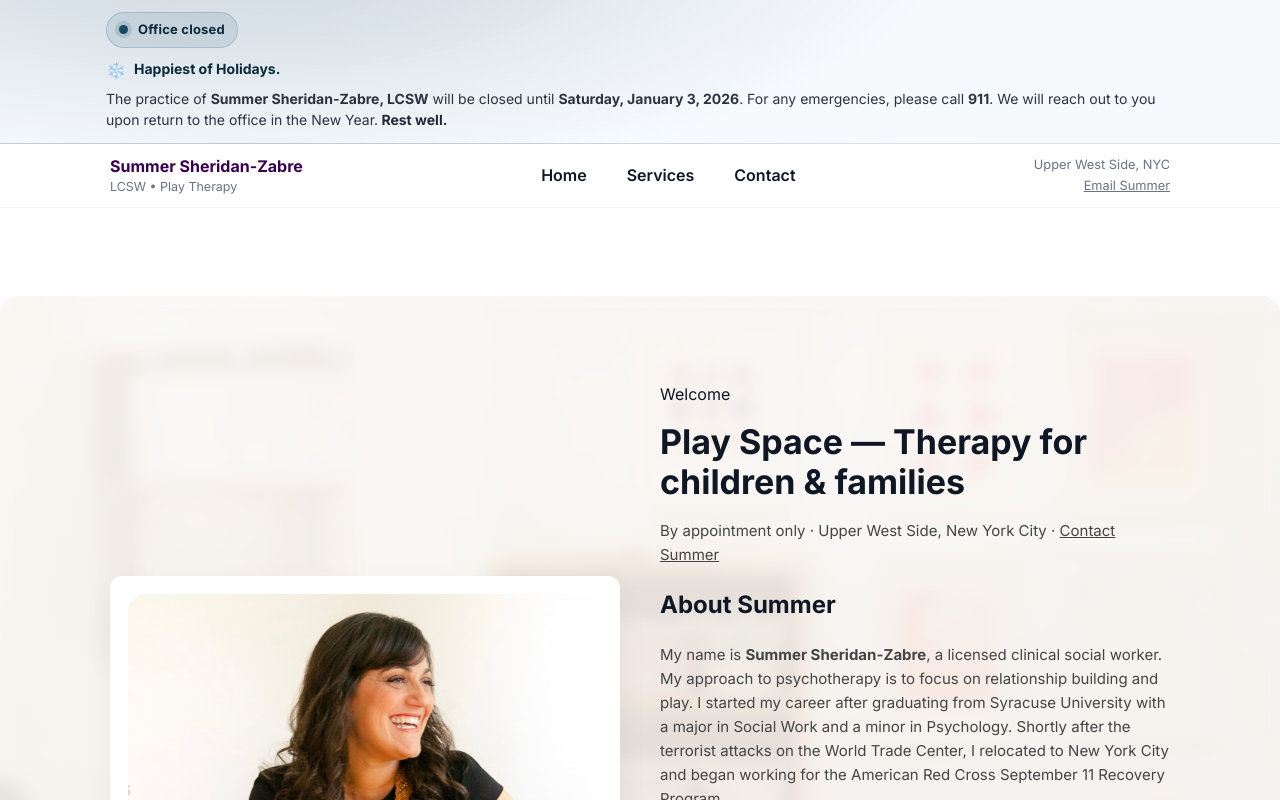
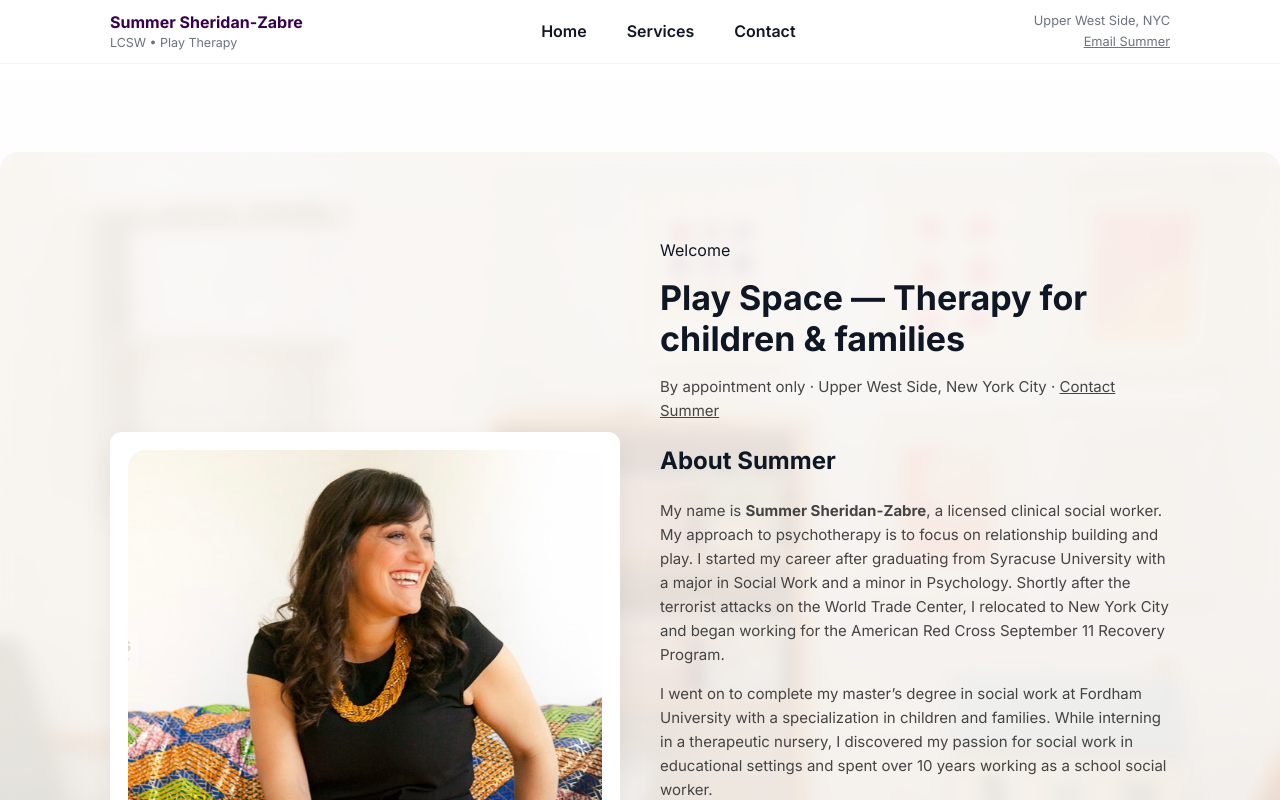
Before and after one commit to zabroski/play, a React (Create React App) app: page / in a window 1280 px wide. Shown: the top 800 px of the page. Built offline with nearby package versions, Linux system fonts and the light colour scheme; no server answers.

Commit message:
remove closure banner

```diff
--- a/src/App.js
+++ b/src/App.js
@@ -6,7 +6,6 @@ import Services from "./components/Services/Services";
 import Contact from "./components/Contact/Contact";
 import Footer from "./components/Footer/Footer";
 import BackToTop from "./components/BackToTop/BackToTop";
-import ClosureBanner from "./components/ClosureBanner/ClosureBanner";
 
 // ensure global css is imported by index.js (CRA default) - otherwise import here:
 // import "./index.css";
@@ -14,7 +13,6 @@ import ClosureBanner from "./components/ClosureBanner/ClosureBanner";
 function App() {
   return (
     <div className="app-root">
-      <ClosureBanner />
       <Navbar />
       <main>
         <section id="home">
```
Also changed, not shown: src/components/ClosureBanner/ClosureBanner.css (line endings or trailing spaces).
